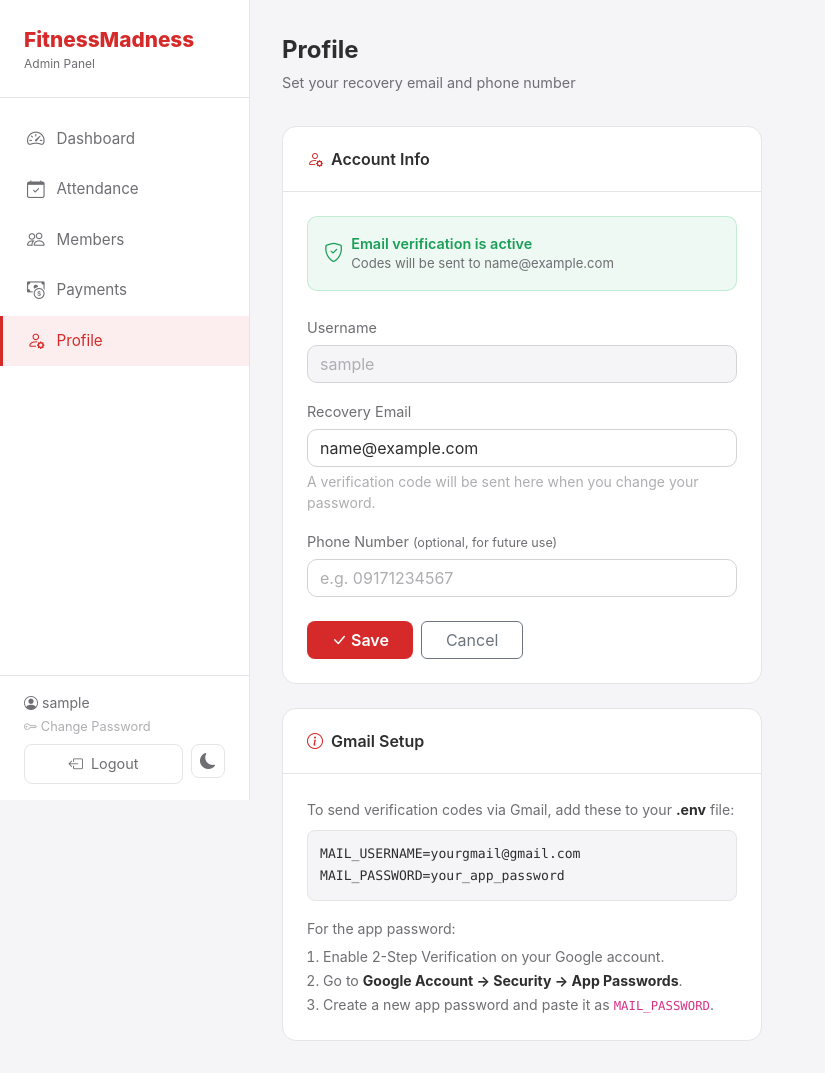
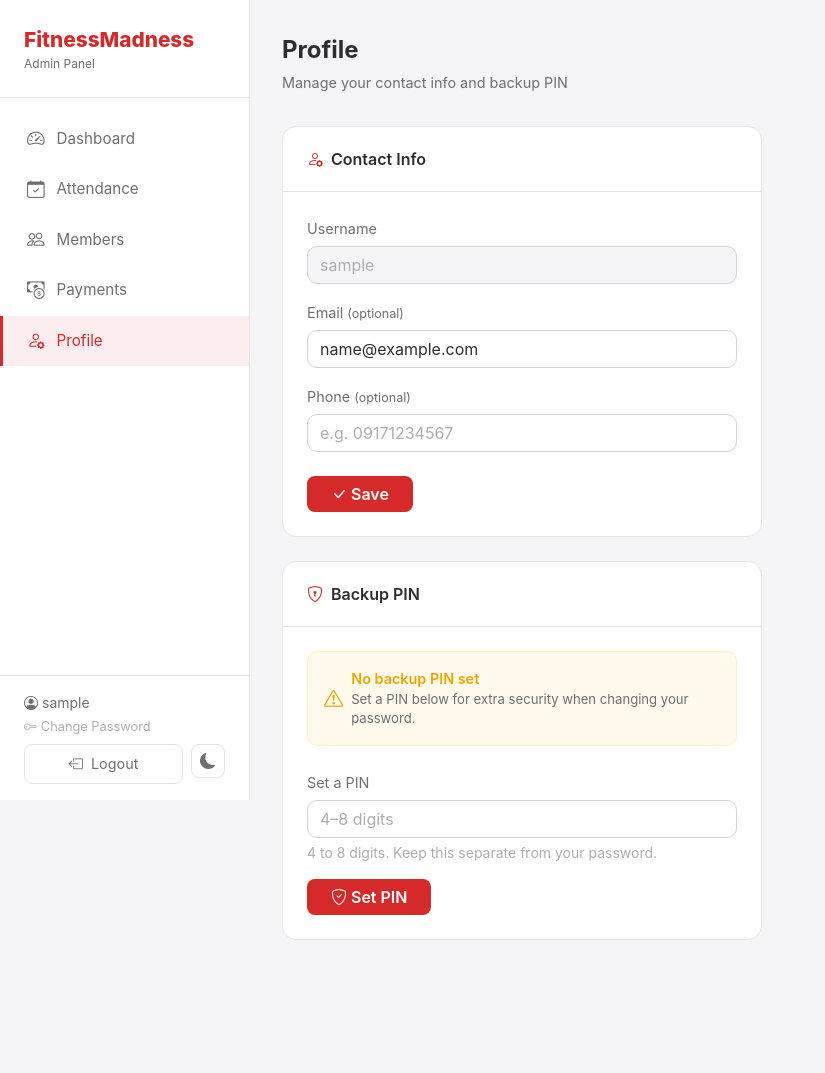
Before and after one commit to reymartlouie/fitnessmadness, a Flask app: page /admin/profile in a window 1280 px wide. Shown: the whole page, without its empty margins (0-825 px from the left). After the commit the page ends 940 px from the top, so only its background shows below. Run offline with Flask 3, Linux system fonts and the light colour scheme; the visitor is signed in with stand-in values (Sample User, id 1); some libraries are stand-ins or nearby versions.

Commit message:
refactor: replace Gmail OTP with local backup PIN for password change verification
Simpler, works fully offline — no external service or config needed.

Profile page:
- Admin sets a 4–8 digit backup PIN (separate from their password)
- Changing the PIN requires entering the current PIN first
- Green badge when PIN is active, yellow warning when not set

Change password:
- If PIN is set: requires current password + PIN before new password is accepted
- If no PIN: current password only, with a prompt linking to Profile
- No phases / no email / no SMTP config needed

Removed: Gmail SMTP code, MAIL_USERNAME/MAIL_PASSWORD config vars

Co-Authored-By: Claude Sonnet 4.6 <noreply@anthropic.com>

```diff
--- a/config.py
+++ b/config.py
@@ -23,6 +23,4 @@ class Config:
     SQLALCHEMY_TRACK_MODIFICATIONS = False
     WTF_CSRF_ENABLED = True
     PERMANENT_SESSION_LIFETIME = 1800  # 30 minutes admin auto-logout
-    GYM_NAME      = os.environ.get('GYM_NAME', 'FitnessMadness')
-    MAIL_USERNAME = os.environ.get('MAIL_USERNAME', '')
-    MAIL_PASSWORD = os.environ.get('MAIL_PASSWORD', '')
+    GYM_NAME = os.environ.get('GYM_NAME', 'FitnessMadness')
--- a/database/migrate.py
+++ b/database/migrate.py
@@ -13,8 +13,9 @@ from extensions import db
 MIGRATIONS = [
     ("members", "phone",  "ALTER TABLE members ADD COLUMN phone VARCHAR(20)"),
     ("members", "email",  "ALTER TABLE members ADD COLUMN email VARCHAR(120)"),
-    ("admins",  "email",  "ALTER TABLE admins ADD COLUMN email VARCHAR(120)"),
-    ("admins",  "phone",  "ALTER TABLE admins ADD COLUMN phone VARCHAR(20)"),
+    ("admins",  "email",           "ALTER TABLE admins ADD COLUMN email VARCHAR(120)"),
+    ("admins",  "phone",           "ALTER TABLE admins ADD COLUMN phone VARCHAR(20)"),
+    ("admins",  "backup_pin_hash", "ALTER TABLE admins ADD COLUMN backup_pin_hash VARCHAR(255)"),
 ]
 
 CREATE_TABLES = [
--- a/routes/admin.py
+++ b/routes/admin.py
@@ -1,46 +1,14 @@
 import csv
 import io
 import re
-import random
-import smtplib
-from email.mime.text import MIMEText
-from email.mime.multipart import MIMEMultipart
-from datetime import date, datetime, time, timedelta
-from flask import Blueprint, render_template, request, Response, redirect, url_for, flash, session, current_app
+from datetime import date, datetime, time
+from flask import Blueprint, render_template, request, Response, redirect, url_for, flash
 from flask_login import login_required, current_user
-from werkzeug.security import generate_password_hash, check_password_hash
 from models.member import Member, MembershipType, MEMBERSHIP_PRICES
 from models.attendance import Attendance
 from models.payment import Payment
 from extensions import db
 from dateutil.relativedelta import relativedelta
-
-
-def _send_otp_email(to_email, otp, gym_name):
-    username = current_app.config.get('MAIL_USERNAME', '')
-    password = current_app.config.get('MAIL_PASSWORD', '')
-    if not username or not password:
-        return False, 'Mail credentials not configured in .env (MAIL_USERNAME / MAIL_PASSWORD).'
-    try:
-        msg = MIMEMultipart('alternative')
-        msg['Subject'] = f'{gym_name} — Verification Code'
-        msg['From'] = username
-        msg['To'] = to_email
-        body = (
-            f'Your verification code is:\n\n'
-            f'  {otp}\n\n'
-            f'This code expires in 10 minutes.\n'
-            f'If you did not request this, ignore this email.'
-        )
-        msg.attach(MIMEText(body, 'plain'))
-        with smtplib.SMTP_SSL('smtp.gmail.com', 465, timeout=10) as server:
-            server.login(username, password)
-            server.sendmail(username, to_email, msg.as_string())
-        return True, None
-    except smtplib.SMTPAuthenticationError:
-        return False, 'Gmail authentication failed. Check MAIL_PASSWORD — use a Google App Password, not your login password.'
-    except Exception as e:
-        return False, f'Could not send email: {e}'
 
 
 def _validate_password(password):
@@ -477,86 +445,66 @@ def delete_member(member_id):
 @login_required
 def profile():
     if request.method == 'POST':
-        email = request.form.get('email', '').strip()
-        phone = request.form.get('phone', '').strip()
+        email    = request.form.get('email', '').strip()
+        phone    = request.form.get('phone', '').strip()
+        new_pin  = request.form.get('backup_pin', '').strip()
+        cur_pin  = request.form.get('current_pin', '').strip()
+
+        if new_pin:
+            if not new_pin.isdigit() or not (4 <= len(new_pin) <= 8):
+                flash('Backup PIN must be 4–8 digits.', 'danger')
+                return render_template('admin/profile.html')
+            if current_user.backup_pin_hash and not current_user.check_backup_pin(cur_pin):
+                flash('Current PIN is incorrect.', 'danger')
+                return render_template('admin/profile.html')
+            current_user.set_backup_pin(new_pin)
+            flash('Backup PIN updated.', 'success')
+
         current_user.email = email or None
         current_user.phone = phone or None
         db.session.commit()
-        flash('Profile updated.', 'success')
+        if not new_pin:
+            flash('Profile saved.', 'success')
         return redirect(url_for('admin.profile'))
+
     return render_template('admin/profile.html')
 
 
 @admin_bp.route('/change-password', methods=['GET', 'POST'])
 @login_required
 def change_password():
-    has_email = bool(current_user.email)
-    mail_ok   = bool(current_app.config.get('MAIL_USERNAME') and current_app.config.get('MAIL_PASSWORD'))
-    use_otp   = has_email and mail_ok
+    has_pin = bool(current_user.backup_pin_hash)
 
-    # Step 1 — verify current password and send OTP
-    if request.method == 'POST' and request.form.get('action') == 'send_code':
+    if request.method == 'POST':
         current_pw = request.form.get('current_password', '').strip()
-        if not current_user.check_password(current_pw):
-            flash('Current password is incorrect.', 'danger')
-            return render_template('admin/change_password.html', phase=1, use_otp=use_otp)
-
-        otp = str(random.randint(100000, 999999))
-        ok, err = _send_otp_email(current_user.email, otp, current_app.config['GYM_NAME'])
-        if not ok:
-            flash(err, 'danger')
-            return render_template('admin/change_password.html', phase=1, use_otp=use_otp)
-
-        session['pw_otp']     = generate_password_hash(otp)
-        session['pw_otp_exp'] = (datetime.utcnow() + timedelta(minutes=10)).isoformat()
-        flash(f'A 6-digit code was sent to {current_user.email}. It expires in 10 minutes.', 'success')
-        return render_template('admin/change_password.html', phase=2, use_otp=use_otp)
-
-    # Step 2 — verify OTP + set new password (or direct submit when no OTP)
-    if request.method == 'POST' and request.form.get('action') == 'change':
-        current_pw = request.form.get('current_password', '').strip()
+        pin_input  = request.form.get('backup_pin', '').strip()
         new_pw     = request.form.get('new_password', '').strip()
         confirm_pw = request.form.get('confirm_password', '').strip()
-        otp_input  = request.form.get('otp', '').strip()
 
         if not current_user.check_password(current_pw):
             flash('Current password is incorrect.', 'danger')
-            return render_template('admin/change_password.html', phase=1, use_otp=use_otp)
+            return render_template('admin/change_password.html', has_pin=has_pin)
 
-        if use_otp:
-            stored_hash = session.get('pw_otp')
-            exp_str     = session.get('pw_otp_exp')
-            if not stored_hash or not exp_str:
-                flash('No verification code found. Please request a new code.', 'danger')
-                return render_template('admin/change_password.html', phase=1, use_otp=use_otp)
-            if datetime.utcnow() > datetime.fromisoformat(exp_str):
-                session.pop('pw_otp', None); session.pop('pw_otp_exp', None)
-                flash('Verification code expired. Please request a new one.', 'danger')
-                return render_template('admin/change_password.html', phase=1, use_otp=use_otp)
-            if not check_password_hash(stored_hash, otp_input):
-                flash('Incorrect verification code.', 'danger')
-                return render_template('admin/change_password.html', phase=2, use_otp=use_otp)
+        if has_pin and not current_user.check_backup_pin(pin_input):
+            flash('Backup PIN is incorrect.', 'danger')
+            return render_template('admin/change_password.html', has_pin=has_pin)
 
         errors = _validate_password(new_pw)
         if errors:
             flash('New password does not meet requirements: ' + ' · '.join(errors), 'danger')
-            phase = 2 if use_otp else 1
-            return render_template('admin/change_password.html', phase=phase, use_otp=use_otp)
+            return render_template('admin/change_password.html', has_pin=has_pin)
 
         if new_pw != confirm_pw:
             flash('New passwords do not match.', 'danger')
-            phase = 2 if use_otp else 1
-            return render_template('admin/change_password.html', phase=phase, use_otp=use_otp)
+            return render_template('admin/change_password.html', has_pin=has_pin)
 
         if current_user.check_password(new_pw):
             flash('New password must be different from the current password.', 'danger')
-            phase = 2 if use_otp else 1
-            return render_template('admin/change_password.html', phase=phase, use_otp=use_otp)
+            return render_template('admin/change_password.html', has_pin=has_pin)
 
-        session.pop('pw_otp', None); session.pop('pw_otp_exp', None)
         current_user.set_password(new_pw)
         db.session.commit()
         flash('Password changed successfully.', 'success')
         return redirect(url_for('admin.dashboard'))
 
-    return render_template('admin/change_password.html', phase=1, use_otp=use_otp)
+    return render_template('admin/change_password.html', has_pin=has_pin)
--- a/templates/admin/profile.html
+++ b/templates/admin/profile.html
@@ -1,25 +1,56 @@
 {% extends 'admin/base.html' %}
-
 {% block title %}Profile{% endblock %}
 
 {% block content %}
 <div class="page-title">Profile</div>
-<div class="page-subtitle">Set your recovery email and phone number</div>
+<div class="page-subtitle">Manage your contact info and backup PIN</div>
 
+<!-- Contact Info -->
+<div class="table-card mb-4" style="max-width:480px;">
+    <div class="table-card-header">
+        <i class="bi bi-person-gear me-2" style="color:var(--accent);"></i>Contact Info
+    </div>
+    <div class="p-4">
+        <form method="POST">
+            <input type="hidden" name="csrf_token" value="{{ csrf_token() }}">
+            <div class="mb-3">
+                <label class="form-label">Username</label>
+                <input type="text" class="form-control" value="{{ current_user.username }}" disabled>
+            </div>
+            <div class="mb-3">
+                <label class="form-label">Email <span class="text-muted small">(optional)</span></label>
+                <input type="email" name="email" class="form-control"
+                       placeholder="e.g. owner@gmail.com"
+                       value="{{ current_user.email or '' }}">
+            </div>
+            <div class="mb-4">
+                <label class="form-label">Phone <span class="text-muted small">(optional)</span></label>
+                <input type="tel" name="phone" class="form-control"
+                       placeholder="e.g. 09171234567"
+                       value="{{ current_user.phone or '' }}">
+            </div>
+            <button type="submit" class="btn px-4"
+                    style="background:var(--accent);color:#fff;border:none;border-radius:8px;font-weight:600;">
+                <i class="bi bi-check-lg me-1"></i>Save
+            </button>
+        </form>
+    </div>
+</div>
+
+<!-- Backup PIN -->
 <div class="table-card" style="max-width:480px;">
     <div class="table-card-header">
-        <i class="bi bi-person-gear me-2" style="color:var(--accent);"></i>Account Info
+        <i class="bi bi-shield-lock me-2" style="color:var(--accent);"></i>Backup PIN
     </div>
     <div class="p-4">
 
-        <!-- Status banner -->
-        {% if current_user.email %}
+        {% if current_user.backup_pin_hash %}
         <div class="d-flex align-items-center gap-2 mb-4 p-3"
              style="background:rgba(25,180,90,0.08);border:1px solid rgba(25,180,90,0.2);border-radius:10px;">
             <i class="bi bi-shield-check" style="color:#1a9e58;font-size:1.2rem;"></i>
             <div>
-                <div style="font-weight:600;color:#1a9e58;font-size:0.9rem;">Email verification is active</div>
-                <div class="text-muted" style="font-size:0.82rem;">Codes will be sent to {{ current_user.email }}</div>
+                <div style="font-weight:600;color:#1a9e58;font-size:0.9rem;">Backup PIN is set</div>
+                <div class="text-muted" style="font-size:0.82rem;">You will need this PIN to change your password.</div>
             </div>
         </div>
         {% else %}
@@ -27,61 +58,40 @@
              style="background:rgba(255,193,7,0.08);border:1px solid rgba(255,193,7,0.2);border-radius:10px;">
             <i class="bi bi-exclamation-triangle" style="color:#f0a500;font-size:1.2rem;"></i>
             <div>
-                <div style="font-weight:600;color:#f0a500;font-size:0.9rem;">No recovery email set</div>
-                <div class="text-muted" style="font-size:0.82rem;">Add an email to enable verification when changing your password.</div>
+                <div style="font-weight:600;color:#f0a500;font-size:0.9rem;">No backup PIN set</div>
+                <div class="text-muted" style="font-size:0.82rem;">Set a PIN below for extra security when changing your password.</div>
             </div>
         </div>
         {% endif %}
 
         <form method="POST">
             <input type="hidden" name="csrf_token" value="{{ csrf_token() }}">
+            <!-- Keep contact fields unchanged when submitting PIN form -->
+            <input type="hidden" name="email" value="{{ current_user.email or '' }}">
+            <input type="hidden" name="phone" value="{{ current_user.phone or '' }}">
+
+            {% if current_user.backup_pin_hash %}
+            <div class="mb-3">
+                <label class="form-label">Current PIN</label>
+                <input type="password" name="current_pin" class="form-control"
+                       placeholder="Enter your current PIN"
+                       inputmode="numeric" maxlength="8" required>
+            </div>
+            {% endif %}
 
             <div class="mb-3">
-                <label class="form-label">Username</label>
-                <input type="text" class="form-control" value="{{ current_user.username }}" disabled>
+                <label class="form-label">{{ 'New PIN' if current_user.backup_pin_hash else 'Set a PIN' }}</label>
+                <input type="password" name="backup_pin" class="form-control"
+                       placeholder="4–8 digits"
+                       inputmode="numeric" maxlength="8" pattern="\d{4,8}" required>
+                <div class="form-text">4 to 8 digits. Keep this separate from your password.</div>
             </div>
 
-            <div class="mb-3">
-                <label class="form-label">Recovery Email</label>
-                <input type="email" name="email" class="form-control"
-                       placeholder="e.g. owner@gmail.com"
-                       value="{{ current_user.email or '' }}">
-                <div class="form-text">A verification code will be sent here when you change your password.</div>
-            </div>
-
-            <div class="mb-4">
-                <label class="form-label">Phone Number <span class="text-muted small">(optional, for future use)</span></label>
-                <input type="tel" name="phone" class="form-control"
-                       placeholder="e.g. 09171234567"
-                       value="{{ current_user.phone or '' }}">
-            </div>
-
-            <div class="d-flex gap-2">
-                <button type="submit" class="btn px-4"
-                        style="background:var(--accent);color:#fff;border:none;border-radius:8px;font-weight:600;">
-                    <i class="bi bi-check-lg me-1"></i>Save
-                </button>
-                <a href="{{ url_for('admin.dashboard') }}" class="btn btn-outline-secondary px-4">Cancel</a>
-            </div>
+            <button type="submit" class="btn px-4"
+                    style="background:var(--accent);color:#fff;border:none;border-radius:8px;font-weight:600;">
+                <i class="bi bi-shield-check me-1"></i>{{ 'Update PIN' if current_user.backup_pin_hash else 'Set PIN' }}
+            </button>
         </form>
     </div>
 </div>
-
-<!-- Gmail setup instructions -->
-<div class="table-card mt-4" style="max-width:480px;">
-    <div class="table-card-header">
-        <i class="bi bi-info-circle me-2" style="color:var(--accent);"></i>Gmail Setup
-    </div>
-    <div class="p-4 text-muted" style="font-size:0.88rem;line-height:1.7;">
-        <p class="mb-2">To send verification codes via Gmail, add these to your <strong style="color:var(--text);">.env</strong> file:</p>
-        <pre style="background:var(--surface-alt);border:1px solid var(--border);border-radius:8px;padding:0.75rem;font-size:0.82rem;color:var(--text);">MAIL_USERNAME=yourgmail@gmail.com
-MAIL_PASSWORD=your_app_password</pre>
-        <p class="mb-1 mt-2">For the app password:</p>
-        <ol class="ps-3 mb-0">
-            <li>Enable 2-Step Verification on your Google account.</li>
-            <li>Go to <strong style="color:var(--text);">Google Account → Security → App Passwords</strong>.</li>
-            <li>Create a new app password and paste it as <code>MAIL_PASSWORD</code>.</li>
-        </ol>
-    </div>
-</div>
 {% endblock %}
```
Also changed, not shown: models/admin.py (+10 -0 lines), templates/admin/change_password.html (+29 -107 lines), 1 other file.
